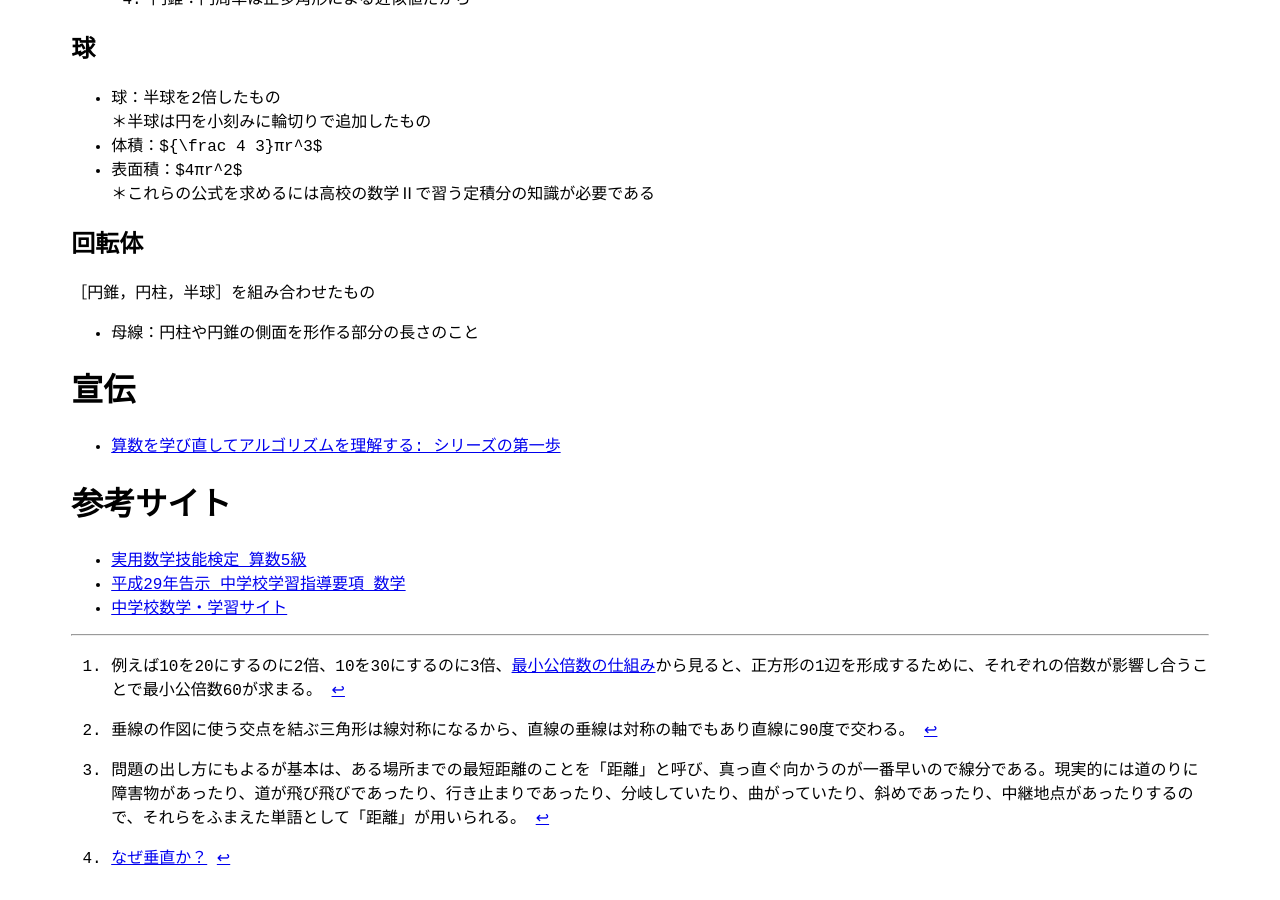
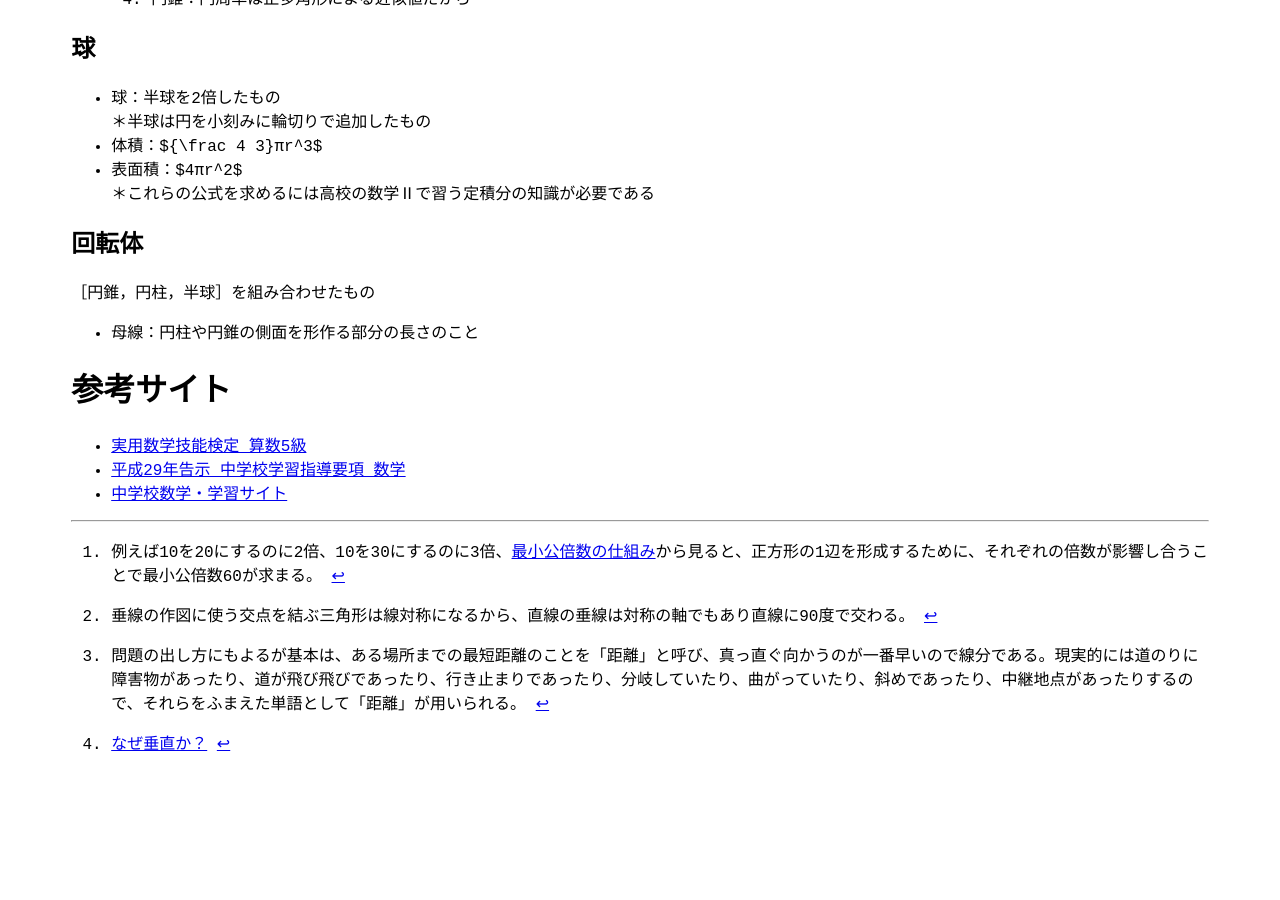
Before and after one commit to zoldof/algo-notes-ci, a Jekyll site: the page built from dist/chu1/index.md, in a window 1280 px wide and 900 px high, scrolled down 11006 px. Built offline with Jekyll 4.4.1, drawn with Linux system fonts in a browser that asks for light colours; nearby versions of some CDN libraries; library files that are not in the unit come from our copies; after the commit the page ends 11792 px from its top, so only the background shows below that.

Commit message:
Update index.md

```diff
--- a/dist/chu1/index.md
+++ b/dist/chu1/index.md
@@ -410,9 +410,6 @@ robots: noindex
 ［円錐，円柱，半球］を組み合わせたもの
 - 母線：円柱や円錐の側面を形作る部分の長さのこと
 
-# 宣伝
-- [算数を学び直してアルゴリズムを理解する: シリーズの第一歩](https://zenn.dev/algorithm_math/articles/1631216a6976a9)
-
 # 参考サイト
 - [実用数学技能検定 算数5級](https://www.su-gaku.net/suken/examination/summary/5q)
 - [平成29年告示 中学校学習指導要項 数学](https://www.mext.go.jp/component/a_menu/education/micro_detail/__icsFiles/afieldfile/2019/03/18/1387018_004.pdf)
```
